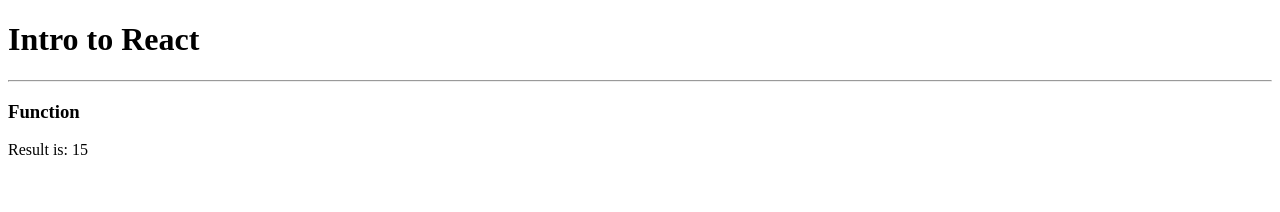
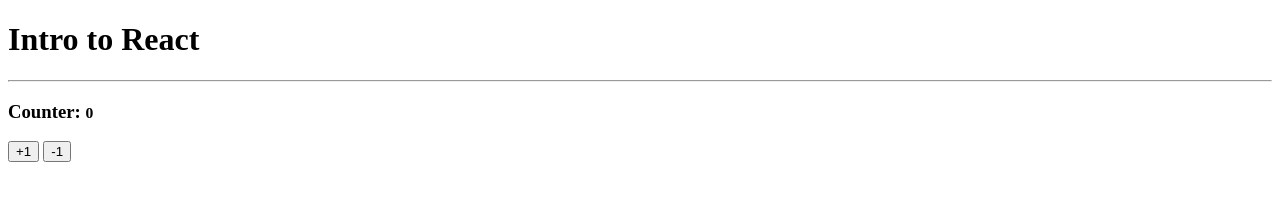
Before and after one commit to RodrigoSHL/practice-react-ts, a React (Create React App) app: page / in a window 1280 px wide. Shown: the top 212 px of the page. Built offline with nearby package versions, Linux system fonts and the light colour scheme.

Commit message:
FEAT: add counter component
Signed-off-by: RodrigoSHL <shl.catalan@gmail.com>

```diff
--- a/src/App.tsx
+++ b/src/App.tsx
@@ -1,6 +1,7 @@
 //import { BasicTypes } from "./typescript/BasicTypes";
 
-import { Function } from "./typescript/Function";
+import { Counter } from "./components/Counter";
+// import { Function } from "./typescript/Function";
 
 // import { LiteralObject } from "./typescript/LiteralObject";
 
@@ -11,7 +12,8 @@
       <hr />
       {/* <BasicTypes/> */}
       {/* <LiteralObject/> */}
-      <Function/>
+      {/* <Function/> */}
+      <Counter/>
     </div>
   );
 }
--- a/src/components/Counter.tsx
+++ b/src/components/Counter.tsx
@@ -1,6 +1,21 @@
+import { useState } from "react";
 
 export const Counter = () => {
+  const [counter, setCounter] = useState<number>(0);
+
+  const accumulated = (numberValue: number) => {
+    setCounter(counter + numberValue);
+  }
+
+
   return (
-    <div>Counter</div>
-  )
-}
+    <>
+    <h3>Counter: <small>{counter}</small></h3>
+      <div>
+        <button onClick={() => accumulated(+1)}>+1</button>
+        &nbsp;
+        <button onClick={() => accumulated(-1)}>-1</button>
+      </div>
+    </>
+  );
+};
```
